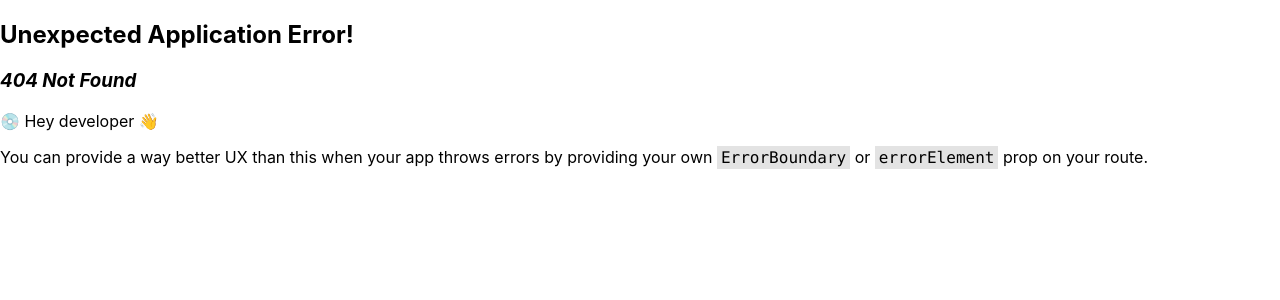
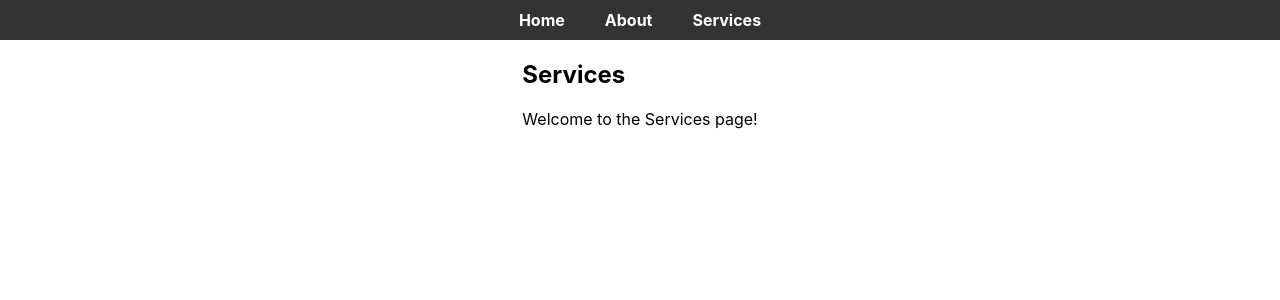
Before and after one commit to lakshmananmurugesan/recipe-app, a React (Create React App) app: page /services in a window 1280 px wide. Before the commit this address had no page. Shown: the top 300 px of the page. Built offline with nearby package versions, Linux system fonts and the light colour scheme.

Commit message:
Add about, services menu

```diff
--- a/package.json
+++ b/package.json
@@ -8,7 +8,6 @@
     "@testing-library/react": "^13.4.0",
     "@testing-library/user-event": "^13.5.0",
     "axios": "^1.6.8",
-    "express": "^4.19.2",
     "react": "^18.2.0",
     "react-dom": "^18.2.0",
     "react-router-dom": "^6.22.3",
@@ -17,8 +16,6 @@
   },
   "scripts": {
     "start": "react-scripts start",
-    "server": "node api_app/api.js",
-    "dev": "concurrently 'npm run start' 'npm run server'",
     "build": "react-scripts build",
     "test": "react-scripts test",
     "eject": "react-scripts eject"
@@ -40,8 +37,5 @@
       "last 1 firefox version",
       "last 1 safari version"
     ]
-  },
-  "devDependencies": {
-    "concurrently": "^8.2.2"
   }
 }
--- a/src/App.js
+++ b/src/App.js
@@ -1,16 +1,19 @@
 import { createBrowserRouter, RouterProvider, Outlet } from "react-router-dom";
-import Recipes from "./components/recipes";
+import Recipes from "./components/recipes/recipes";
 import ReactDOM from "react-dom/client";
-import { datadogRum } from '@datadog/browser-rum';
-import config from './config';
+import { datadogRum } from "@datadog/browser-rum";
+import Navbar from "./components/nav_bar/nav_bar";
+import About from "./components/about/about";
+import Services from "./components/services/services";
+import config from "./config";
 
 datadogRum.init({
   applicationId: config.DD_APP_ID,
   clientToken: config.DD_CLIENT_TOKEN,
   // `site` refers to the Datadog site parameter of your organization
   // see https://docs.datadoghq.com/getting_started/site/
-    site: 'us5.datadoghq.com',
-    service: 'recipe-app',
+  site: "us5.datadoghq.com",
+  service: "recipe-app",
   env: config.ENVIRONMENT,
   // Specify a version number to identify the deployed version of your application in Datadog
   // version: '1.0.0',
@@ -19,13 +22,16 @@ datadogRum.init({
   trackUserInteractions: true,
   trackResources: true,
   trackLongTasks: true,
-    defaultPrivacyLevel: 'mask-user-input',
+  defaultPrivacyLevel: "mask-user-input",
 });
 
 const App = () => {
   return (
+    <div>
+      <Navbar />
       <div className="container">
         <Outlet />
+      </div>
     </div>
   );
 };
@@ -37,7 +43,15 @@ const appRouter = createBrowserRouter([
     children: [
       {
         path: "/",
-        element: <Recipes />
+        element: <Recipes />,
+      },
+      {
+        path: "/about",
+        element: <About />
+      },
+      {
+        path: "/services",
+        element: <Services />
       }
     ],
   },
@@ -46,4 +60,4 @@ const appRouter = createBrowserRouter([
 const root = ReactDOM.createRoot(document.getElementById("root"));
 
 root.render(<RouterProvider router={appRouter} />);
-export default App
+export default App;
--- /dev/null
+++ b/src/components/about/about.js
@@ -0,0 +1,12 @@
+import React from 'react';
+
+const About = () => {
+  return (
+    <div>
+      <h2>About</h2>
+      <p>Welcome to the about page!</p>
+    </div>
+  );
+};
+
+export default About;
--- /dev/null
+++ b/src/components/nav_bar/nav_bar.css
@@ -0,0 +1,30 @@
+ul {
+  list-style-type: none;
+  margin: 0;
+  padding: 0;
+}
+
+/* Style the menu container */
+ul.menu {
+  background-color: #333;
+  display: flex;
+  justify-content: center;
+}
+
+/* Style the menu items */
+ul.menu li {
+  margin: 0;
+  padding: 10px 20px;
+}
+
+/* Style the menu links */
+ul.menu li a {
+  color: #fff;
+  text-decoration: none;
+  font-weight: bold;
+}
+
+/* Add hover effect */
+ul.menu li:hover {
+  background-color: #555;
+}
--- /dev/null
+++ b/src/components/nav_bar/nav_bar.js
@@ -0,0 +1,17 @@
+import React from 'react';
+import { Link } from 'react-router-dom';
+import './nav_bar.css';
+
+const Navbar = () => {
+  return (
+    <nav>
+      <ul className='menu'>
+        <li><Link to="/">Home</Link></li>
+        <li><Link to="/about">About</Link></li>
+        <li><Link to="/services">Services</Link></li>
+      </ul>
+    </nav>
+  );
+};
+
+export default Navbar;
--- a/src/components/recipes.css
+++ b/src/components/recipes/recipes.css
@@ -23,3 +23,23 @@
   width: 100%;
   height: auto;
 }
+
+.button {
+  display: inline-block;
+  padding: 10px 20px;
+  font-size: 16px;
+  font-weight: bold;
+  text-align: center;
+  text-decoration: none;
+  cursor: pointer;
+  border: 2px solid #333;
+  border-radius: 5px;
+  background-color: #fff;
+  color: #333;
+}
+
+/* Hover effect */
+.button:hover {
+  background-color: #333;
+  color: #fff;
+}
--- a/src/components/recipes.js
+++ b/src/components/recipes/recipes.js
@@ -1,7 +1,7 @@
-import axios from 'axios';
-import React, { useState, useEffect } from 'react';
-import './recipes.css';
-import config from '../config';
+import axios from "axios";
+import React, { useState, useEffect } from "react";
+import "./recipes.css";
+import config from "../../config";
 
 const Recipes = () => {
   const [data, setData] = useState(null);
@@ -10,7 +10,9 @@ const Recipes = () => {
   useEffect(() => {
     const fetchData = async () => {
       try {
-        const response = await axios.get(`https://api.spoonacular.com/recipes/complexSearch?apiKey=${config.RECIPE_API_KEY}&number=50`);
+        const response = await axios.get(
+          `https://api.spoonacular.com/recipes/complexSearch?apiKey=${config.RECIPE_API_KEY}&number=50`
+        );
         setData(response.data);
       } catch (error) {
         setError(error);
@@ -27,11 +29,11 @@ const Recipes = () => {
 
     // Construct the monitor payload
     const monitorPayload = {
-      name: 'My Monitor',
-      type: 'metric alert',
-      query: 'avg(last_5m):sum:system.load.5{host:host0} > 1',
-      message: 'Load spike on host0',
-      tags: ['env:prod', 'team:backend'],
+      name: "My Monitor",
+      type: "metric alert",
+      query: "avg(last_5m):sum:system.load.5{host:host0} > 1",
+      message: "Load spike on host0",
+      tags: ["env:prod", "team:backend"],
       options: {
         thresholds: {
           critical: 1.5,
@@ -40,22 +42,23 @@ const Recipes = () => {
     };
 
     // Define Datadog API endpoint for creating monitors
-    const apiUrl = 'https://api.datadoghq.com/api/v1/monitor';
+    const apiUrl = "https://api.datadoghq.com/api/v1/monitor";
 
     // Define headers for API request
     const headers = {
-      'Content-Type': 'application/json',
-      'DD-API-KEY': apiKey,
-      'DD-APPLICATION-KEY': appKey
+      "Content-Type": "application/json",
+      "DD-API-KEY": apiKey,
+      "DD-APPLICATION-KEY": appKey,
     };
 
     // Make API request to create the monitor
-    axios.post(apiUrl, monitorPayload, { headers })
-      .then(response => {
-        console.log('Monitor created successfully:', response?.data);
+    axios
+      .post(apiUrl, monitorPayload, { headers })
+      .then((response) => {
+        console.log("Monitor created successfully:", response?.data);
       })
-      .catch(error => {
-        console.error('Error creating monitor:', error?.response?.data);
+      .catch((error) => {
+        console.error("Error creating monitor:", error?.response?.data);
       });
   };
 
@@ -63,10 +66,12 @@ const Recipes = () => {
     <div className="container">
       {data ? (
         <div>
-          <h2 className="title">Recipes list</h2>
-          <button onClick={createMonitor}>Create Monitor</button>
+          <div className="title">
+            <h2>Recipes list</h2>
+            <button className="button" onClick={createMonitor}>Create Monitor</button>
+          </div>
           <div className="recipe-container">
-            {data.results.map(item => (
+            {data.results.map((item) => (
               <div key={item.id} className="recipe-item">
                 <h4>{item.title}</h4>
                 <img src={item.image} alt={item.title} />
--- /dev/null
+++ b/src/components/services/services.js
@@ -0,0 +1,12 @@
+import React from 'react';
+
+const Services = () => {
+  return (
+    <div>
+      <h2>Services</h2>
+      <p>Welcome to the Services page!</p>
+    </div>
+  );
+};
+
+export default Services;
```
Also changed, not shown: api_app/api.js (deleted, +0 -12 lines), 1 other file (tests, documents, lock files or other folders). Lines whose indentation alone changed are shown as unchanged.
